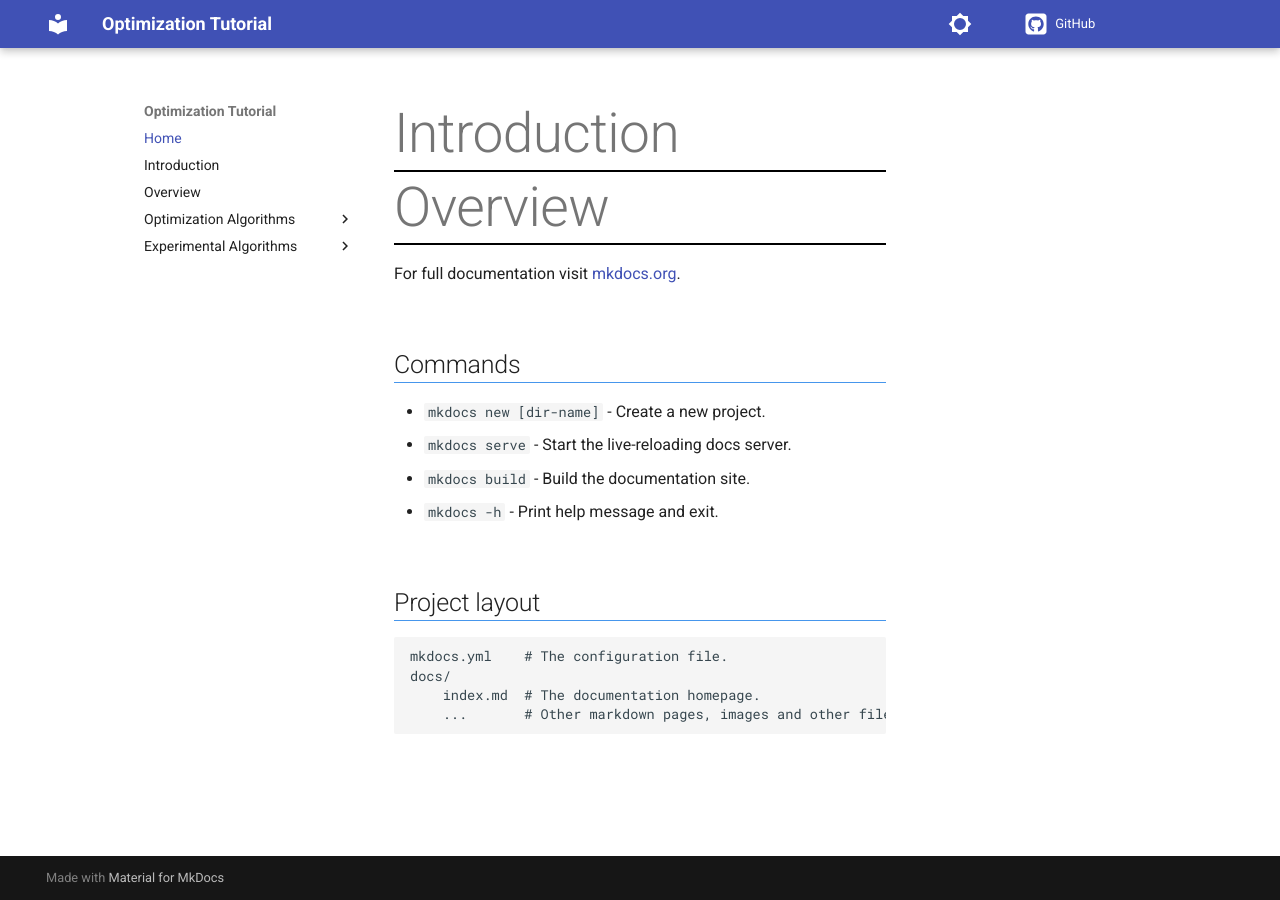
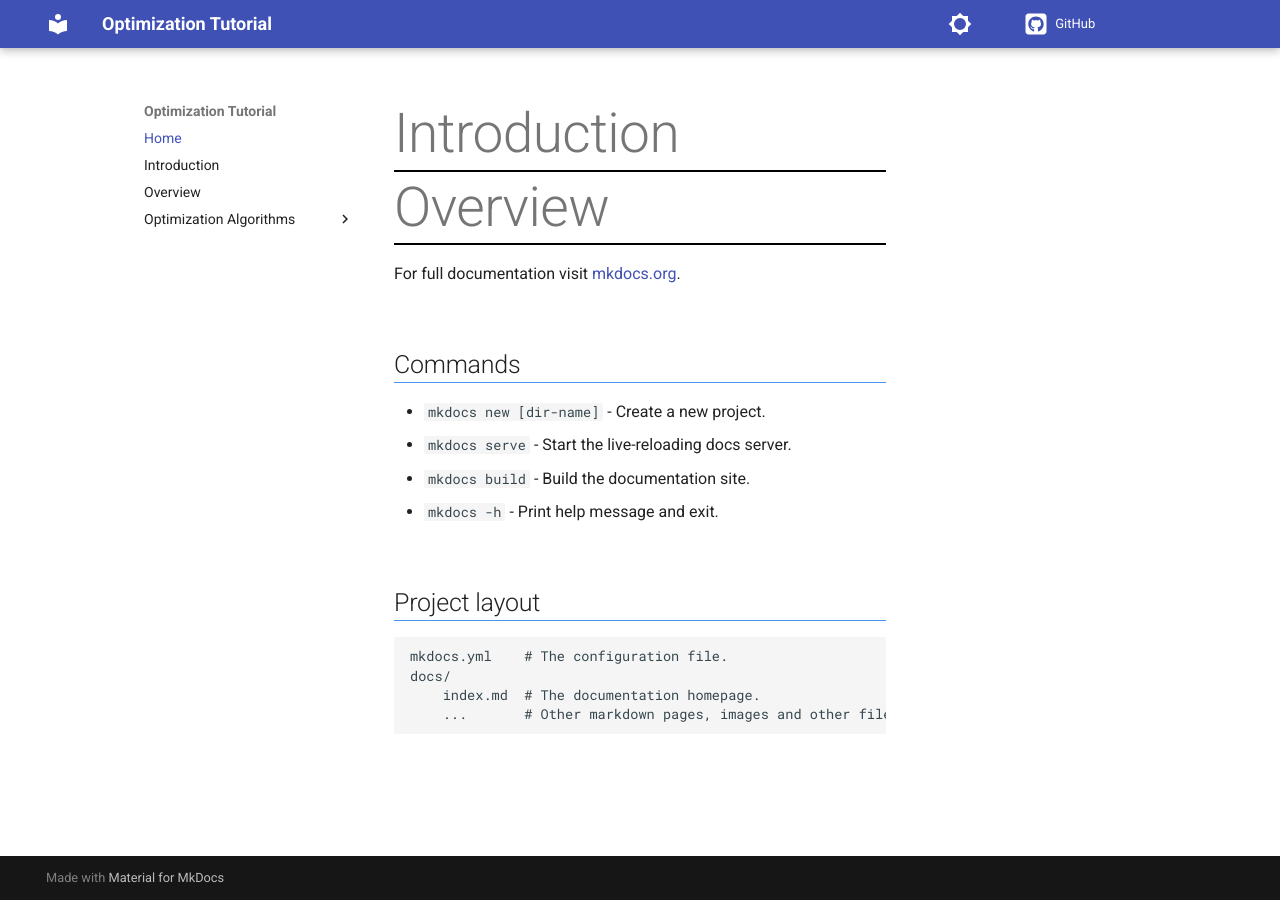
Before and after one commit to SimonBlanke/gradient-free-optimizers-documentation, an MkDocs documentation site: the page built from docs/index.md, in a window 1280 px wide. Built offline with MkDocs 1.6.1 and Material for MkDocs 9.7.7, drawn with Linux system fonts in a browser that asks for light colours; comment, search, counter and statistics services are not loaded; the version menu is left out.

Commit message:
update docs

```diff
--- a/mkdocs.yml
+++ b/mkdocs.yml
@@ -46,32 +46,19 @@
   - Overview: overview.md
 
   - Optimization Algorithms:
-    - Local:
       - Hill Climbing: optimizers/hill_climbing.md
       - Stochastic Hill Climbing: optimizers/stochastic_hill_climbing.md
       - Simulated Annealing: optimizers/simulated_annealing.md
       - Pattern Search: optimizers/pattern_search.md
       - Powell's Method: optimizers/powells_method.md
       - Downhill Simplex Optimization: optimizers/downhill_simplex.md
-
-    - Global:
       - Random Search: optimizers/random_search.md
+      - Random Annealing: experimental/random_annealing.md
       - Grid Search: optimizers/grid_search.md
       - Random Restart Hill Climbing: optimizers/random_restart_hill_climbing.md
-
-    - Population:
       - Parallel Tempering: optimizers/parallel_tempering.md
       - Particle Swarm Optimization: optimizers/particle_swarm_optimization.md
       - Evolution Strategy: optimizers/evolution_strategy.md
-
-    - Sequential:
       - Bayesian Optimization: optimizers/bayesian_optimization.md
       - Tree Structured Parzen Estimators: optimizers/tree_structured_parzen_estimators.md
       - Forest Optimization: optimizers/forest_optimization.md
-
-  - Experimental Algorithms:
-    - Local:
-      - Repulsing Hill Climbing: experimental/repulsing_hill_climbing.md
-
-    - Global:
-      - Random Annealing: experimental/random_annealing.md
```
